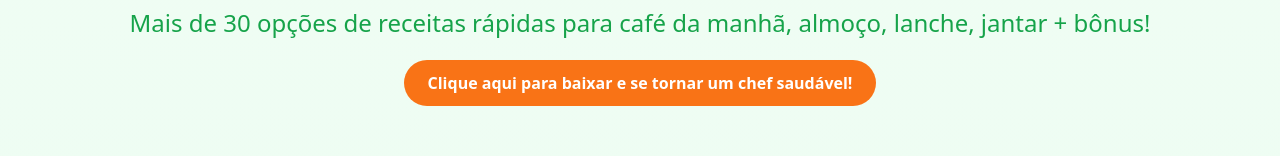
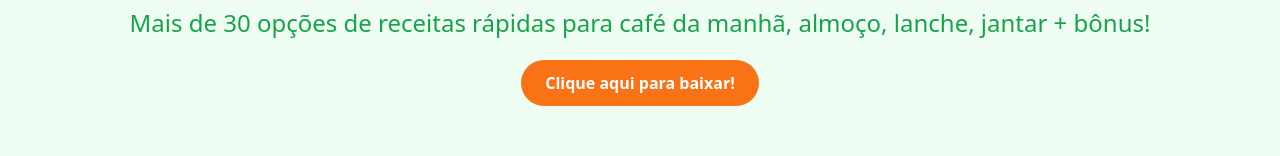
Before and after one commit to jrmessias/lp-ebook-receitas-saudaveis, a Vue app: page / in a window 1280 px wide. Shown: the part 133-289 px from the top of the page. Built offline with nearby package versions, Linux system fonts and the light colour scheme.

Commit message:
Ajuste no botão

```diff
--- a/src/App.vue
+++ b/src/App.vue
@@ -14,7 +14,7 @@ import FaqAccordion from "./components/FaqAccordion.vue";
         Mais de 30 opções de receitas rápidas para café da manhã, almoço, lanche, jantar + bônus!
       </h2>
       <a href="https://pay.kiwify.com.br/PEeRXnz" target="_blank" class="bg-orange-500 hover:bg-orange-600 text-white font-bold py-3 px-6 rounded-full transition duration-300 ease-in-out transform hover:scale-105">
-        Clique aqui para baixar e se tornar um chef saudável!
+        Clique aqui para baixar!
       </a>
     </section>
 
```
